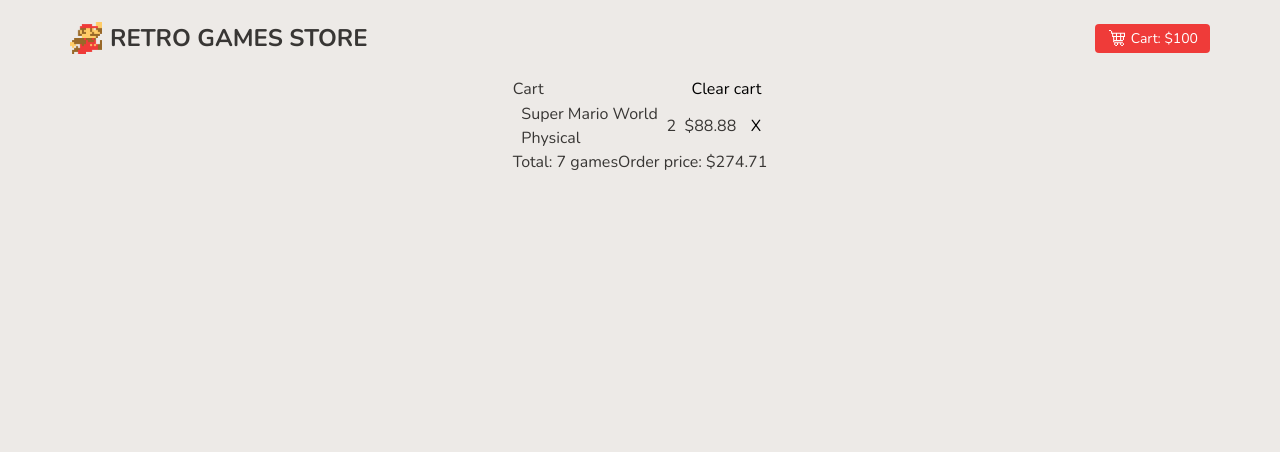
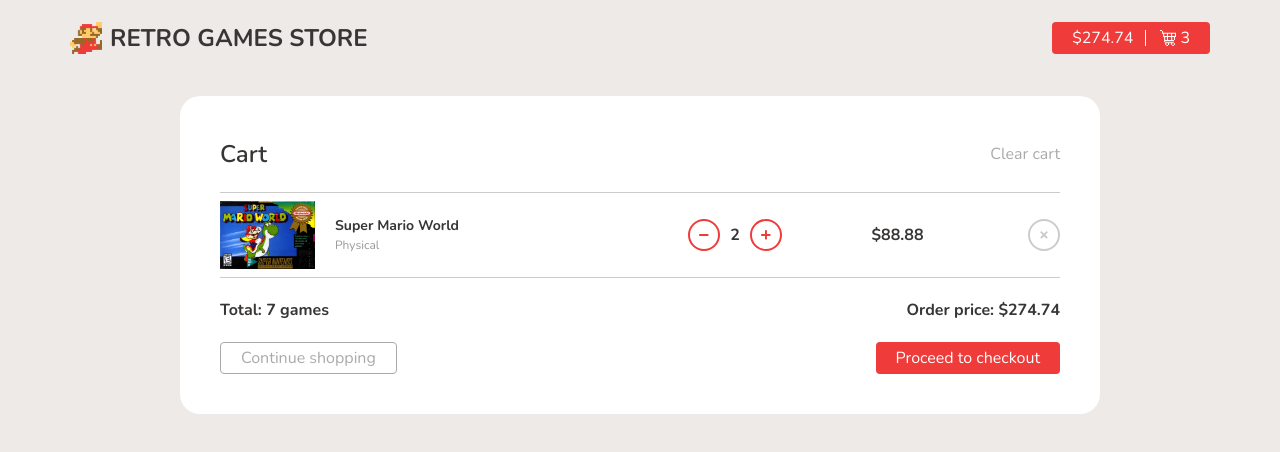
Before and after one commit to nikotheflow/React-Games-Store, a React (Create React App) app: page /cart in a window 1280 px wide. Shown: the top 452 px of the page. Built offline with nearby package versions, Linux system fonts and the light colour scheme.

Commit message:
Create cart page

```diff
--- a/src/components/GameBlock/index.jsx
+++ b/src/components/GameBlock/index.jsx
@@ -8,7 +8,7 @@
   return (
     <div className="game">
       <img className="game__img" src={imageUrl} alt="game"></img>
-      <p className="game__title">{name}</p>
+      <h3 className="game__title">{name}</h3>
       <div className="game__info">
         <p className="game__text">Nintendo</p>
         <p className="game__text">{genres.join(', ')}</p>
@@ -25,8 +25,8 @@
         ))}
       </ul>
       <div className="game__buy-block">
-        <button className="game__add-btn btn__primary btn">Add</button>
-        <span className="game__price">${price}</span>
+        <button className="game__add-btn btn_contained btn">Add</button>
+        <span className="text__primary">${price}</span>
       </div>
     </div>
   );
--- a/src/components/Header.jsx
+++ b/src/components/Header.jsx
@@ -13,9 +13,13 @@
         </div>
       </Link>
       <Link to="/cart">
-        <button className="cart-btn btn__primary btn">
-          <img className="cart-btn__img" src={cartImg} width="20" height="20" alt="cart"></img>
-          <span>Cart: $100</span>
+        <button className="btn btn_contained">
+          <span>$274.74</span>
+          <div className="vertical-divider"></div>
+          <div className="cart-btn__counter">
+            <img className="cart-btn__img" src={cartImg} width="20" height="20" alt="cart"></img>
+            <span>3</span>
+          </div>
         </button>
       </Link>
     </header>
--- a/src/pages/Cart.jsx
+++ b/src/pages/Cart.jsx
@@ -1,28 +1,70 @@
 import React from 'react';
+import { Link } from 'react-router-dom';
 
 const Cart = () => {
   return (
     <div className="wrapper">
+      <div className="cart">
         <div className="cart__header">
-        <p className="cart__title">Cart</p>
-        <button className="cart__clear-btn btn">Clear cart</button>
+          <h2 className="cart__title">Cart</h2>
+          <button className="cart__clear-btn btn btn_text">Clear cart</button>
         </div>
         <div className="cart__main">
           <div className="cart__item">
-          <img className="cart__item-img"></img>
+            <img className="cart__item-img game-img" src="./img/1.jpg" alt="game"></img>
             <div className="cart__item-info">
-            <p className="cart__item-title">Super Mario World</p>
-            <p className="cart__item-option">Physical</p>
+              <h3 className="cart__item-title">Super Mario World</h3>
+              <p className="cart__item-option text__secondary">Physical</p>
             </div>
-          <div className="cart__item-counter">2</div>
-          <span className="cart__item-price">$88.88</span>
-          <button className="cart__item-delete-btn btn">X</button>
+            <div className="cart__item-counter ">
+              <button className="cart__item-counter-btn btn btn_round">
+                <svg
+                  width="10"
+                  height="10"
+                  viewBox="0 0 10 10"
+                  fill="none"
+                  xmlns="http://www.w3.org/2000/svg">
+                  <path d="M5.75998 5.92001L3.83998 5.92001L0.959977 5.92001C0.429817 5.92001 -2.29533e-05 5.49017 -2.29301e-05 4.96001C-2.2907e-05 4.42985 0.429817 4.00001 0.959977 4.00001L3.83998 4L5.75998 4.00001L8.63998 4.00001C9.17014 4.00001 9.59998 4.42985 9.59998 4.96001C9.59998 5.49017 9.17014 5.92001 8.63998 5.92001L5.75998 5.92001Z"></path>
+                </svg>
+              </button>
+
+              <span className="cart__item-counter-number text__primary">2</span>
+              <button className="cart__item-counter-btn btn btn_round">
+                <svg
+                  width="10"
+                  height="10"
+                  viewBox="0 0 10 10"
+                  fill="none"
+                  xmlns="http://www.w3.org/2000/svg">
+                  <path d="M5.92001 3.84V5.76V8.64C5.92001 9.17016 5.49017 9.6 4.96001 9.6C4.42985 9.6 4.00001 9.17016 4.00001 8.64L4 5.76L4.00001 3.84V0.96C4.00001 0.42984 4.42985 0 4.96001 0C5.49017 0 5.92001 0.42984 5.92001 0.96V3.84Z"></path>
+                  <path d="M5.75998 5.92001L3.83998 5.92001L0.959977 5.92001C0.429817 5.92001 -2.29533e-05 5.49017 -2.29301e-05 4.96001C-2.2907e-05 4.42985 0.429817 4.00001 0.959977 4.00001L3.83998 4L5.75998 4.00001L8.63998 4.00001C9.17014 4.00001 9.59998 4.42985 9.59998 4.96001C9.59998 5.49017 9.17014 5.92001 8.63998 5.92001L5.75998 5.92001Z"></path>
+                </svg>
+              </button>
+            </div>
+
+            <span className="cart__item-price text__primary">$88.88</span>
+            <button className="cart__item-delete-btn btn btn_round btn_round-secondary">
+              <svg
+                width="10"
+                height="10"
+                viewBox="0 0 10 10"
+                fill="none"
+                xmlns="http://www.w3.org/2000/svg">
+                <path d="M5.92001 3.84V5.76V8.64C5.92001 9.17016 5.49017 9.6 4.96001 9.6C4.42985 9.6 4.00001 9.17016 4.00001 8.64L4 5.76L4.00001 3.84V0.96C4.00001 0.42984 4.42985 0 4.96001 0C5.49017 0 5.92001 0.42984 5.92001 0.96V3.84Z"></path>
+                <path d="M5.75998 5.92001L3.83998 5.92001L0.959977 5.92001C0.429817 5.92001 -2.29533e-05 5.49017 -2.29301e-05 4.96001C-2.2907e-05 4.42985 0.429817 4.00001 0.959977 4.00001L3.83998 4L5.75998 4.00001L8.63998 4.00001C9.17014 4.00001 9.59998 4.42985 9.59998 4.96001C9.59998 5.49017 9.17014 5.92001 8.63998 5.92001L5.75998 5.92001Z"></path>
+              </svg>
+            </button>
           </div>
         </div>
-      <div className="cart__footer">
         <div className="cart__total">
-          <span>Total: 7 games</span>
-          <span>Order price: $274.71</span>
+          <span className="text__primary">Total: 7 games</span>
+          <span className="text__primary">Order price: $274.74</span>
+        </div>
+        <div className="cart__buttons">
+          <Link to="/">
+            <button className="btn btn_outlined">Continue shopping</button>
+          </Link>
+          <button className="btn btn_contained">Proceed to checkout</button>
         </div>
       </div>
     </div>
--- a/src/scss/app.scss
+++ b/src/scss/app.scss
@@ -29,9 +29,37 @@
   display: auto;
 }
 
+h1,
+h2,
+h3,
 p {
   margin: 0;
   padding: 0;
+}
+
+h2 {
+  font-size: 24px;
+  font-weight: 600;
+}
+
+h3 {
+  font-size: 14px;
+  font-weight: 700;
+}
+
+.text {
+  &__primary {
+    font-size: 16px;
+    font-weight: 700;
+  }
+
+  &__secondary {
+    font-size: 12px;
+    color: #999;
+  }
+
+  &__main {
+  }
 }
 
 input,
@@ -47,16 +75,17 @@
   color: #383634;
   box-sizing: border-box;
 }
+
 .wrapper {
-  max-width: 1140px;
+  width: 1140px;
   margin: 0 auto;
 
   @media (max-width: 1200px) {
-    max-width: 960px;
+    width: 960px;
   }
 
   @media (max-width: 992px) {
-    max-width: 100%;
+    width: 100%;
     padding: 0 32px;
   }
 
@@ -64,6 +93,7 @@
     padding: 0 24px;
   }
 }
+
 .header {
   padding: 20px 0;
   display: flex;
@@ -90,27 +120,104 @@
   }
 }
 
+.vertical-divider {
+  height: 16px;
+  width: 1px;
+  background-color: #fff;
+}
+
 .btn {
   font-family: Nunito, sans-serif;
+  cursor: pointer;
+  display: flex;
+  align-items: center;
+  justify-content: center;
+  gap: 12px;
+  border-radius: 4px;
   background-color: transparent;
-  border: none;
-  cursor: pointer;
+  transition: 0.2s ease;
 
-  &__primary {
-    font-size: 14px;
-    display: flex;
-    align-items: center;
-    gap: 4px;
+  &_contained {
+    color: white;
     background-color: #ef3b39;
-    border-radius: 4px;
-    color: white;
-    padding: 4px 12px;
+    border: none;
+    padding: 4px 20px;
+
+    &:hover {
+      background-color: #df3634;
+    }
+  }
+
+  &_outlined {
+    color: #aaa;
+    background-color: transparent;
+    border: 1px solid #aaa;
+    padding: 3px 20px;
+
+    &:hover {
+      color: white;
+      background-color: #383634;
+      border: 1px solid #383634;
+    }
+  }
+
+  &_round {
+    border: 2px solid #ef3b39;
+    border-radius: 16px;
+    width: 32px;
+    height: 32px;
+
+    svg {
+      fill: #ef3b39;
+    }
+
+    &:hover {
+      background-color: #ef3b39;
+
+      svg {
+        fill: white;
+      }
+    }
+
+    &-secondary {
+      border-color: #ccc;
+
+      svg {
+        fill: #ccc;
+      }
+
+      &:hover {
+        background-color: #383634;
+        border: 1px solid #383634;
+
+        svg {
+          fill: white;
+        }
+      }
+    }
+  }
+
+  &_text {
+    border: none;
+    background-color: transparent;
+    color: #aaa;
+    padding: 4px 0;
+
+    &:hover {
+      color: #383634;
+    }
   }
 }
 
 .cart-btn {
   &__img {
     padding: 2px;
+    margin-right: 2px;
+  }
+
+  &__counter {
+    display: flex;
+    align-items: center;
   }
 }
 
@@ -230,8 +337,6 @@
 
   &__title {
     text-align: center;
-    font-size: 14px;
-    font-weight: 700;
   }
 
   &__text {
@@ -326,13 +431,66 @@
 }
 
 .cart {
+  background-color: white;
+  padding: 40px;
+  border-radius: 20px;
+  max-width: 920px;
+  margin: 20px auto;
+  display: grid;
+  grid-template-rows: 1fr;
+  row-gap: 20px;
+
   &__header {
     display: flex;
     justify-content: space-between;
     align-items: center;
   }
 
+  &__main {
+  }
+
   &__item {
+    display: grid;
+    align-items: center;
+    justify-items: center;
+    grid-template-columns: 1fr 3fr 2fr 1fr 1fr;
+    grid-column-gap: 20px;
+    padding: 8px 0;
+    border-top: 1px solid #ccc;
+
+    &:last-child {
+      border-bottom: 1px solid #ccc;
+    }
+
+    &-img {
+      width: 100%;
+    }
+
+    &-info {
+      justify-self: start;
+    }
+
+    &-counter {
+      display: flex;
+      align-items: center;
+      justify-content: center;
+      &-number {
+        margin: 0px 10px;
+      }
+    }
+
+    &-delete-btn {
+      justify-self: end;
+      transform: rotate(45deg);
+    }
+  }
+
+  &__total {
+    display: flex;
+    justify-content: space-between;
+  }
+
+  &__buttons {
     display: flex;
     justify-content: space-between;
     align-items: center;
```
Lines whose indentation alone changed are shown as unchanged.
